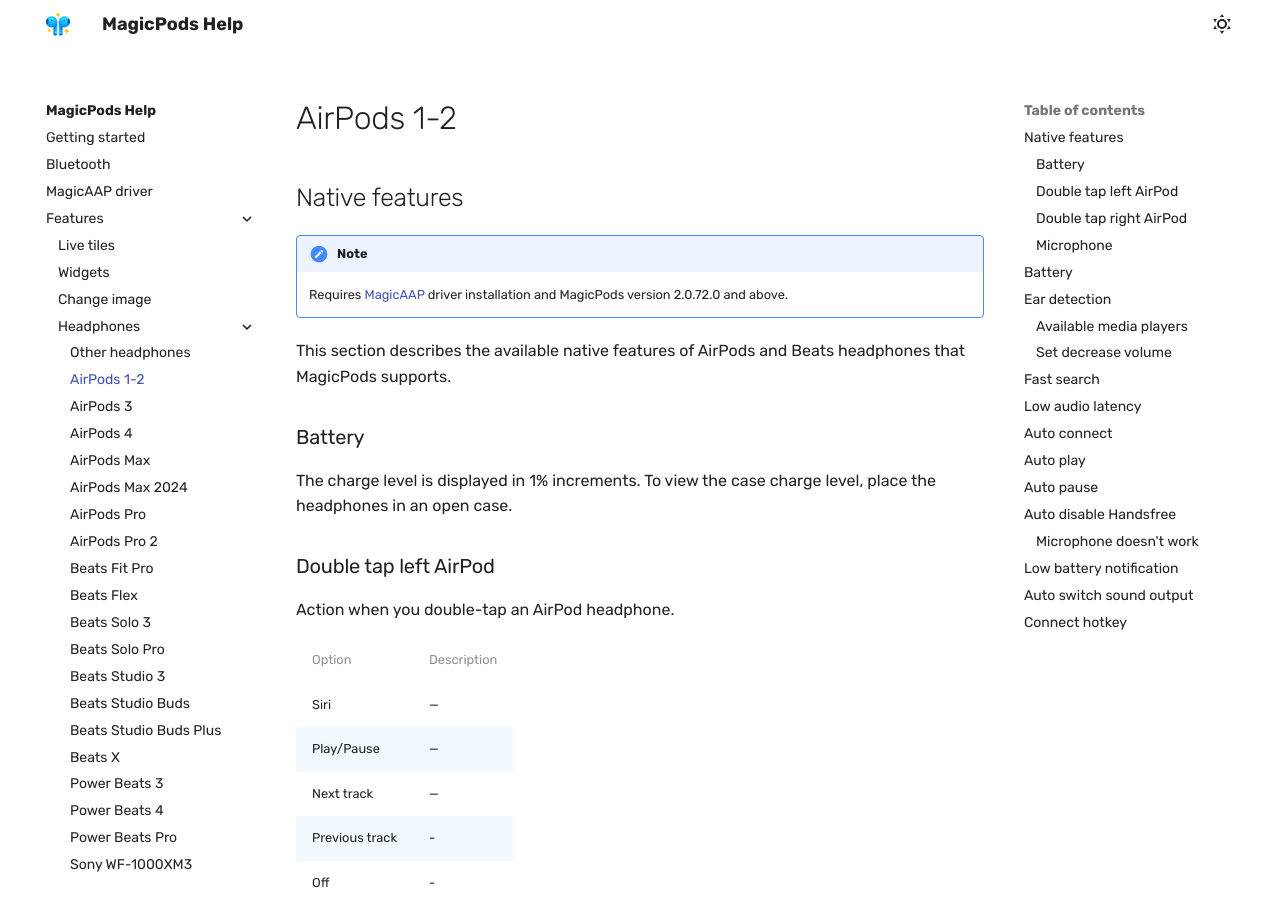
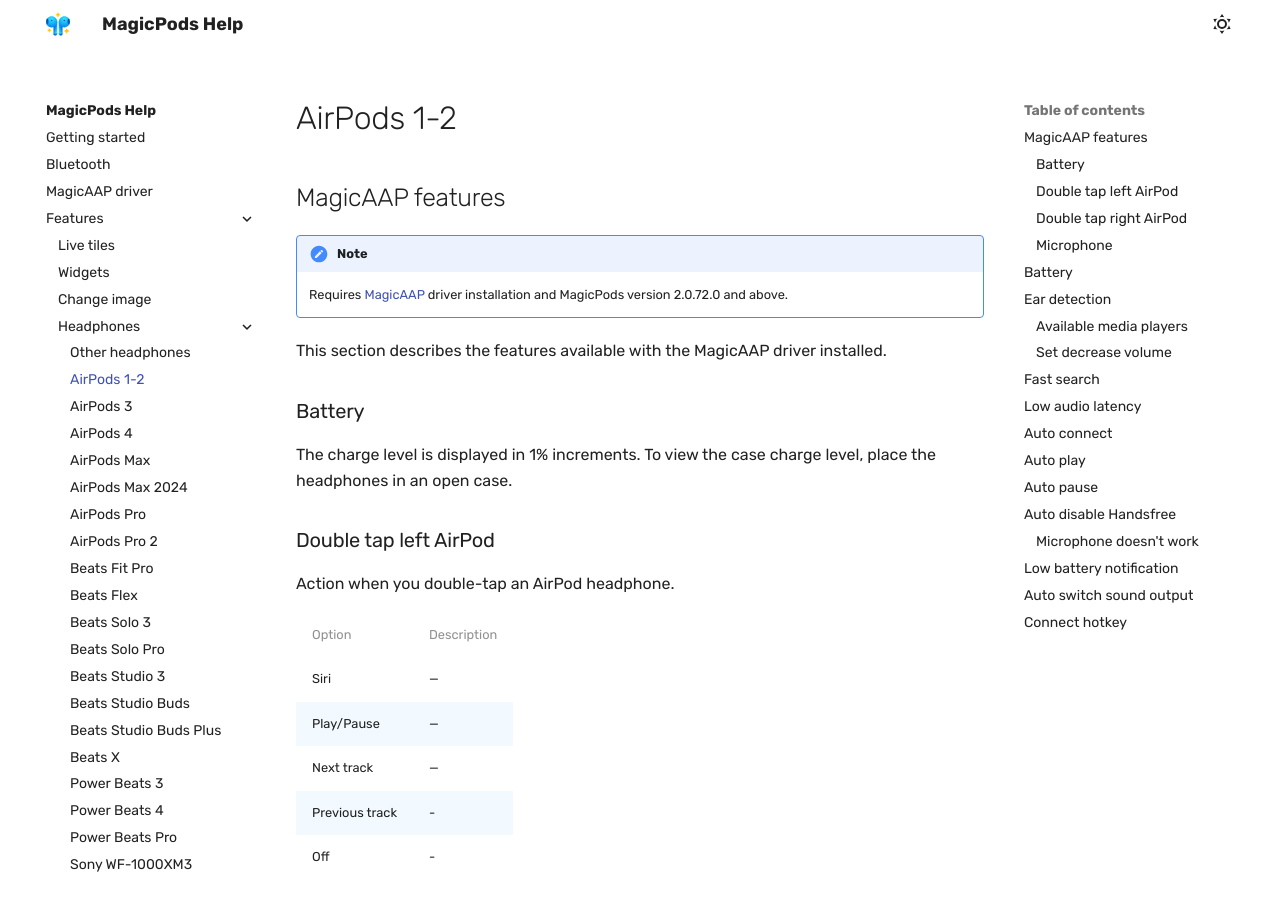
Before and after one commit to steam3d/help.magicpods.app, an MkDocs documentation site: the page built from docs/headphones/apple-airpods12.md, in a window 1280 px wide and 900 px high. Built offline with MkDocs 1.6.1 and Material for MkDocs 9.7.7, drawn with Linux system fonts in a browser that asks for light colours.

Commit message:
Updated app-driver and changelog

```diff
--- a/docs/features/aap-driver.md
+++ b/docs/features/aap-driver.md
@@ -1,6 +1,6 @@
-## Native features
+## MagicAAP features
 
 !!! note
     Requires [MagicAAP](../fun-magicaap.md) driver installation and  MagicPods version 2.0.72.0 and above.
 
-This section describes the available native features of AirPods and Beats headphones that MagicPods supports.
+This section describes the features available with the MagicAAP driver installed.
```
Also changed, not shown: docs/changelog.md (+4 -0 lines).
